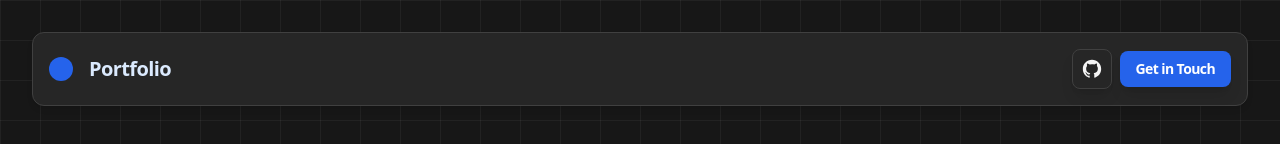
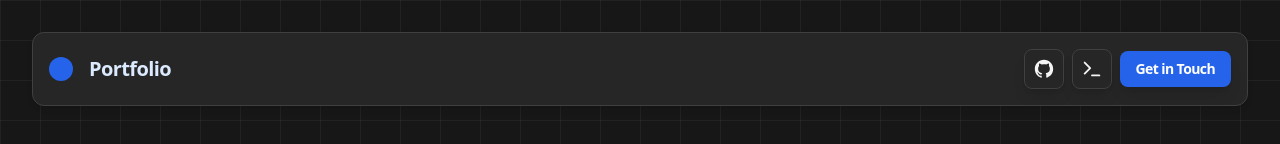
Before and after one commit to Fabbboy/portfolio, a Next.js app: page / in a window 1280 px wide. Shown: the top 144 px of the page. Built offline with nearby package versions, Linux system fonts and the light colour scheme.

Commit message:
approach 1

```diff
--- a/package.json
+++ b/package.json
@@ -12,6 +12,7 @@
     "@heroicons/react": "^2.1.5",
     "@radix-ui/react-separator": "^1.1.0",
     "@radix-ui/react-slot": "^1.1.0",
+    "@radix-ui/react-tooltip": "^1.1.3",
     "class-variance-authority": "^0.7.0",
     "clsx": "^2.1.1",
     "framer-motion": "^11.11.9",
--- a/src/components/HeaderComponent/HeaderComponent.tsx
+++ b/src/components/HeaderComponent/HeaderComponent.tsx
@@ -1,6 +1,13 @@
+import { TerminalIcon } from "lucide-react";
 import TitleComponent from "../TitleComponent";
 import { Button } from "../ui/button";
 import { Card, CardHeader, CardTitle } from "@/components/ui/card";
+import {
+  Tooltip,
+  TooltipContent,
+  TooltipProvider,
+  TooltipTrigger,
+} from "@radix-ui/react-tooltip";
 
 const HeaderComponent = () => {
   return (
@@ -27,6 +34,24 @@ const HeaderComponent = () => {
                   ></path>
                 </svg>
               </Button>
+              <TooltipProvider>
+                <Tooltip>
+                  <TooltipTrigger asChild>
+                    <Button
+                      variant="outline"
+                      size="icon"
+                      className="flex items-center space-x-2 bg-neutral-800 hover:bg-neutral-600 text-neutral-100 font-semibold px-2 py-2 rounded-lg shadow-lg transition duration-300 border border-neutral-700"
+                    >
+                      <TerminalIcon className="w-6 h-6" />
+                    </Button>
+                  </TooltipTrigger>
+                  <TooltipContent side="top" align="center">
+                    <div className="p-2 bg-neutral-700 text-neutral-100 rounded-lg shadow-lg m-2">
+                      <p className="text-sm font-semibold">Advanced Mode ;)</p>
+                    </div>
+                  </TooltipContent>
+                </Tooltip>
+              </TooltipProvider>
               <Button
                 variant="secondary"
                 size="sm"
--- /dev/null
+++ b/src/components/ui/tooltip.tsx
@@ -0,0 +1,30 @@
+"use client"
+
+import * as React from "react"
+import * as TooltipPrimitive from "@radix-ui/react-tooltip"
+
+import { cn } from "@/lib/utils"
+
+const TooltipProvider = TooltipPrimitive.Provider
+
+const Tooltip = TooltipPrimitive.Root
+
+const TooltipTrigger = TooltipPrimitive.Trigger
+
+const TooltipContent = React.forwardRef<
+  React.ElementRef<typeof TooltipPrimitive.Content>,
+  React.ComponentPropsWithoutRef<typeof TooltipPrimitive.Content>
+>(({ className, sideOffset = 4, ...props }, ref) => (
+  <TooltipPrimitive.Content
+    ref={ref}
+    sideOffset={sideOffset}
+    className={cn(
+      "z-50 overflow-hidden rounded-md border border-slate-200 bg-white px-3 py-1.5 text-sm text-slate-950 shadow-md animate-in fade-in-0 zoom-in-95 data-[state=closed]:animate-out data-[state=closed]:fade-out-0 data-[state=closed]:zoom-out-95 data-[side=bottom]:slide-in-from-top-2 data-[side=left]:slide-in-from-right-2 data-[side=right]:slide-in-from-left-2 data-[side=top]:slide-in-from-bottom-2 dark:border-slate-800 dark:bg-slate-950 dark:text-slate-50",
+      className
+    )}
+    {...props}
+  />
+))
+TooltipContent.displayName = TooltipPrimitive.Content.displayName
+
+export { Tooltip, TooltipTrigger, TooltipContent, TooltipProvider }
```
Also changed, not shown: 1 other file (tests, documents, lock files or other folders).
